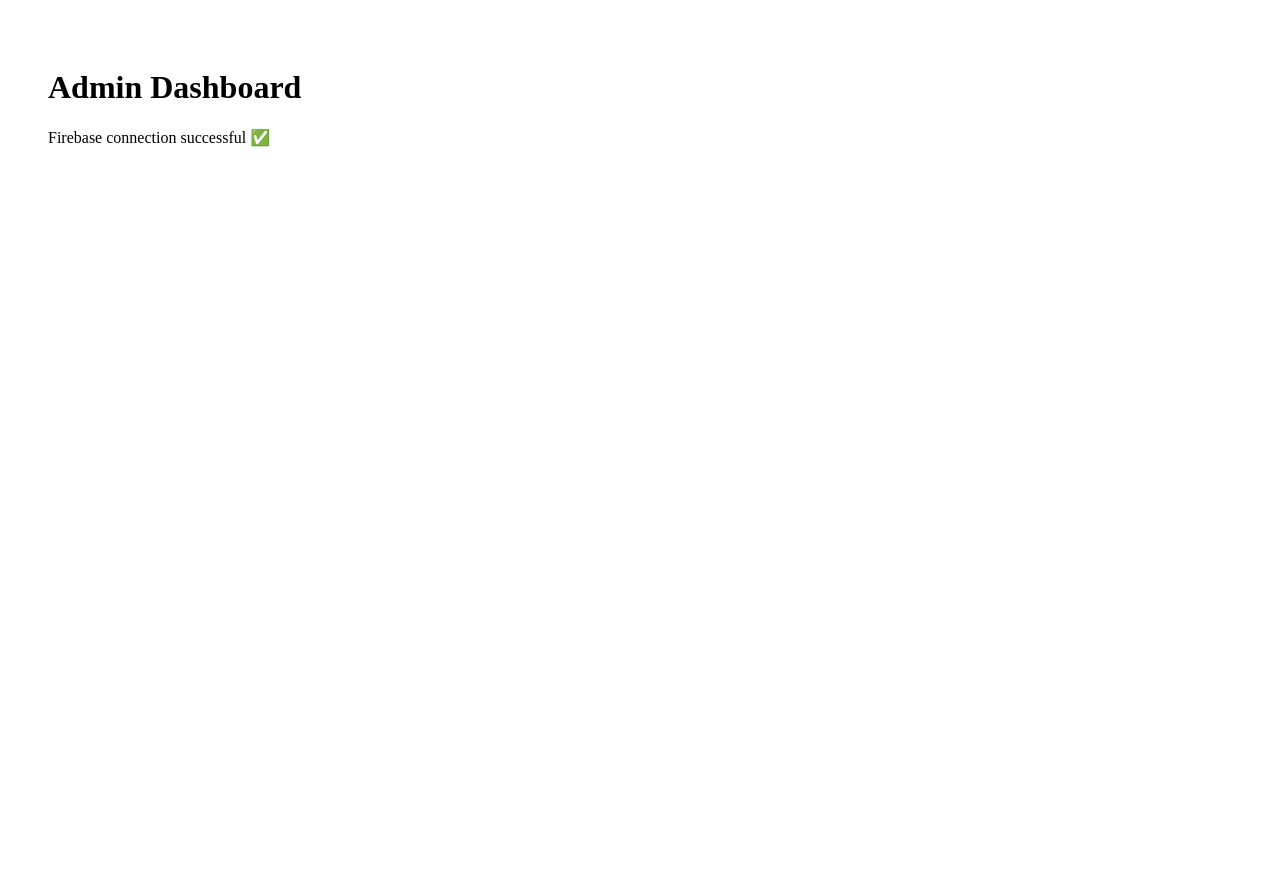
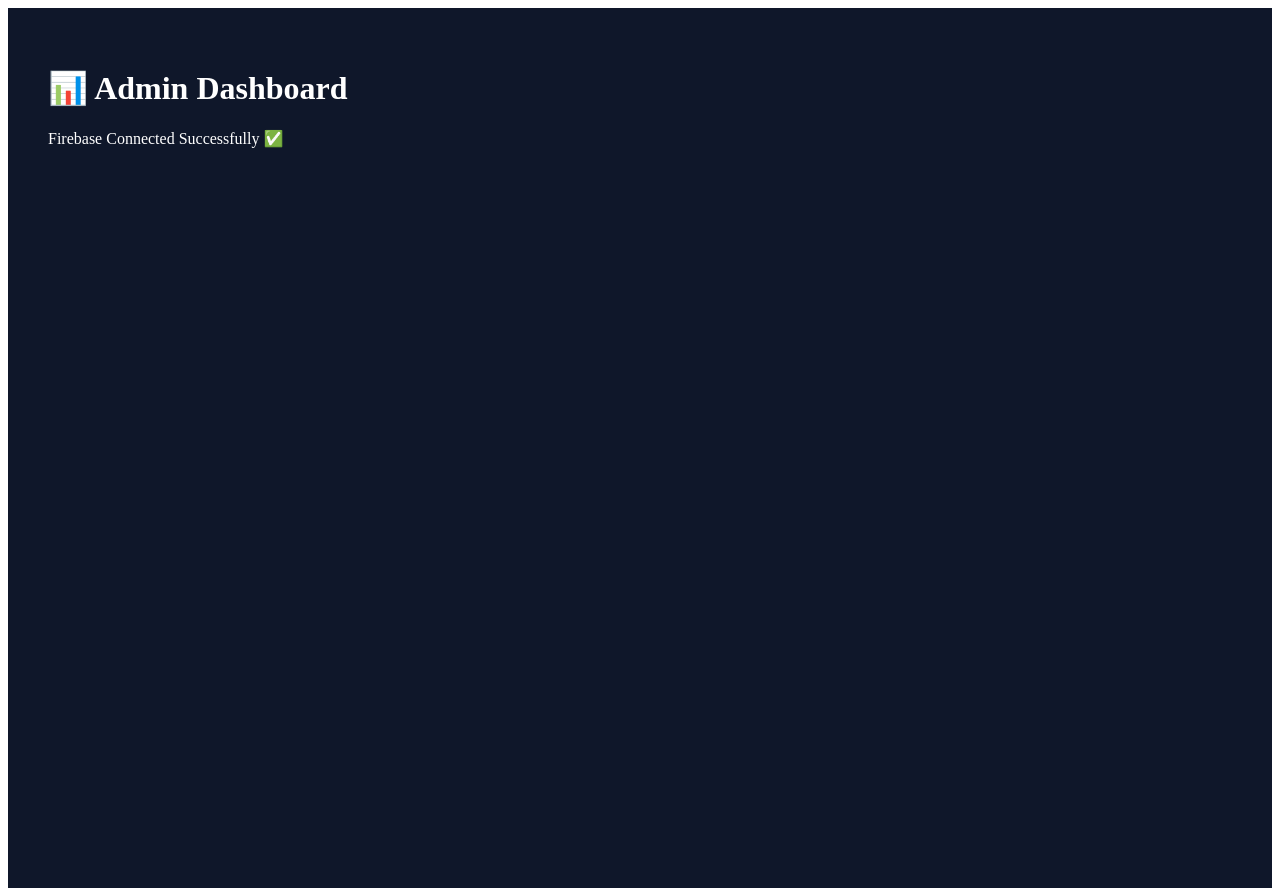
Before and after one commit to Spy9591/adike-labour, a Next.js app: page /admin in a window 1280 px wide. Before the commit the page ends 800 px from the top, so only its background shows below. Built offline with nearby package versions, Linux system fonts and the light colour scheme.

Commit message:
Update page.js

```diff
--- a/app/admin/page.js
+++ b/app/admin/page.js
@@ -2,14 +2,15 @@ export default function AdminPage() {
   return (
     <div
       style={{
+        minHeight: "100vh",
+        background: "#0f172a",
+        color: "white",
         padding: "40px",
       }}
     >
-      <h1>Admin Dashboard</h1>
+      <h1>📊 Admin Dashboard</h1>
 
-      <p>
-        Firebase connection successful ✅
-      </p>
+      <p>Firebase Connected Successfully ✅</p>
     </div>
   );
 }
```
